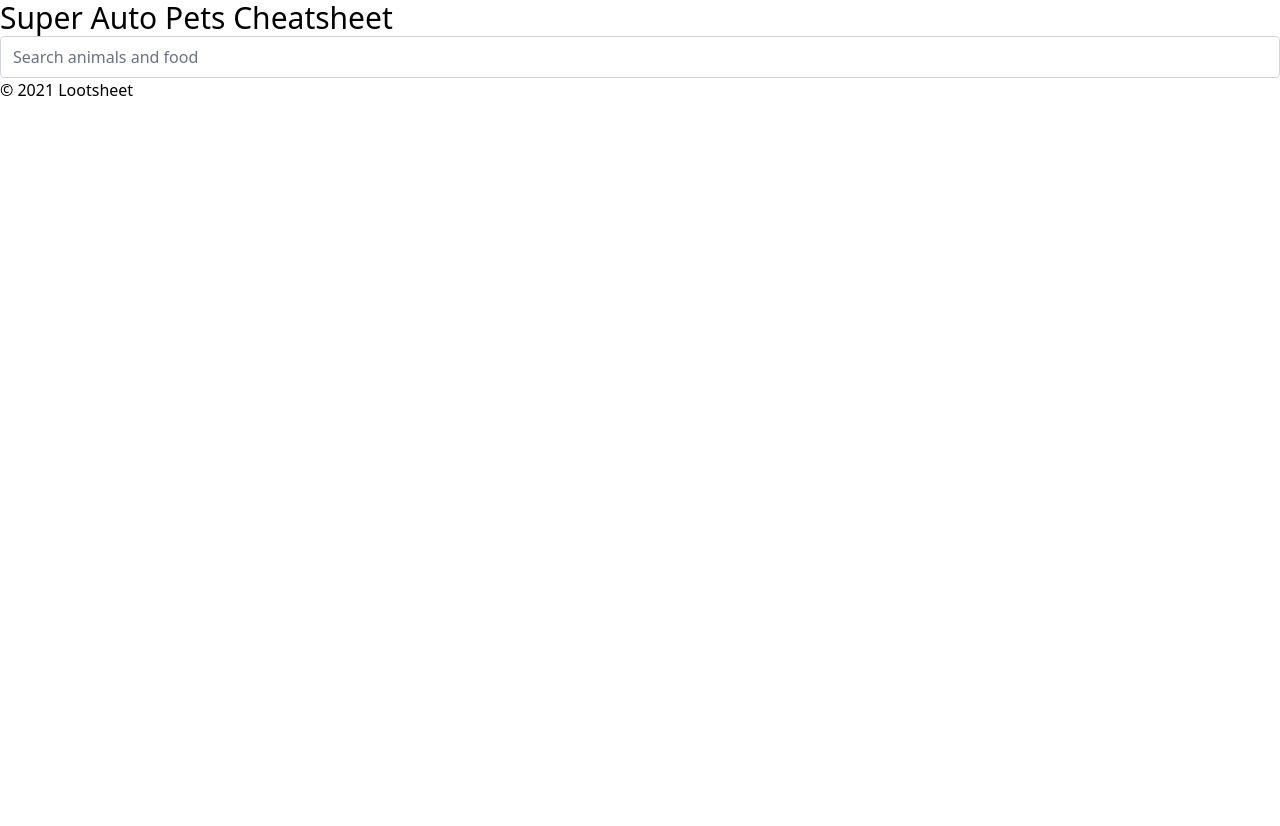
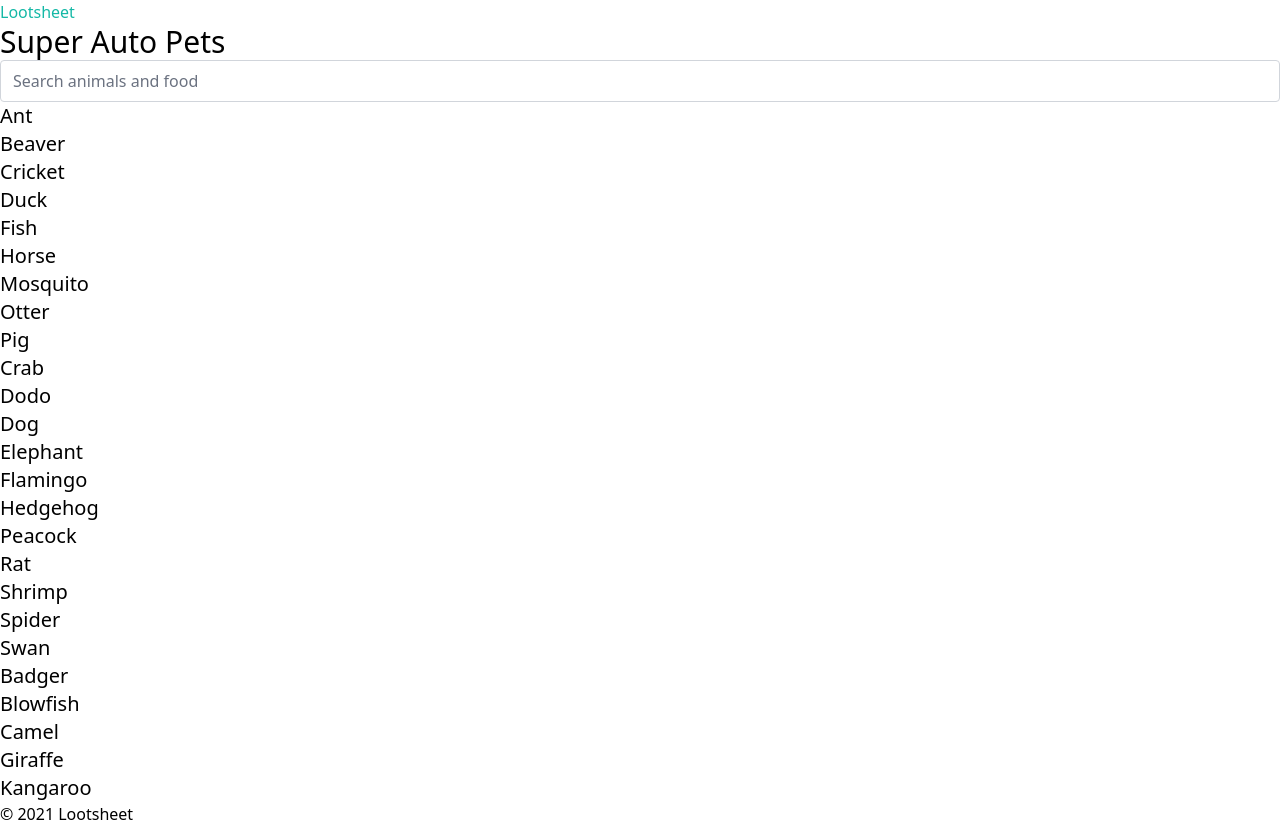
Before and after one commit to Soviut/super-auto-pets-cheatsheet, a Vue app: page / in a window 1280 px wide. Before the commit the page ends 800 px from the top, so only its background shows below. Built offline with nearby package versions, Linux system fonts and the light colour scheme.

Commit message:
searching

```diff
--- a/index.html
+++ b/index.html
@@ -4,7 +4,7 @@
     <meta charset="UTF-8" />
     <link rel="icon" href="/favicon.ico" />
     <meta name="viewport" content="width=device-width, initial-scale=1.0" />
-    <title>Vite App</title>
+    <title>SAP Cheatsheet</title>
   </head>
   <body>
     <div id="app"></div>
--- a/package.json
+++ b/package.json
@@ -33,7 +33,6 @@
     "ts-jest": "^27.0.7",
     "typescript": "^4.4.4",
     "vite": "^2.6.4",
-    "vite-plugin-yaml": "^1.0.5",
     "vue-eslint-parser": "^8.0.0",
     "vue-tsc": "^0.3.0",
     "vue3-jest": "^27.0.0-alpha.2"
--- a/src/App.vue
+++ b/src/App.vue
@@ -1,7 +1,9 @@
 <template>
   <div>
     <header>
-      <h1>Super Auto Pets Cheatsheet</h1>
+      <router-link :to="{ name: 'home' }">
+        Lootsheet
+      </router-link>
     </header>
 
     <main>
--- /dev/null
+++ b/src/assets/data.json
@@ -0,0 +1,429 @@
+{
+  "animals": [
+    {
+      "name": "Ant",
+      "packs": [
+        0
+      ],
+      "tier": 1,
+      "attack": 2,
+      "health": 1,
+      "levels": [
+        "Faint: give a random friend +2/+1",
+        "Faint: give a random friend +4/+2",
+        "Faint: give a random friend +6/+3"
+      ],
+      "tags": [
+        "faint"
+      ]
+    },
+    {
+      "name": "Beaver",
+      "packs": [
+        0
+      ],
+      "tier": 1,
+      "attack": 2,
+      "health": 2,
+      "levels": [
+        "Sell: give 2 random friends +1 Health",
+        "Sell: give 2 random friends +1 Health",
+        "Sell: give 2 random friends +1 Health"
+      ],
+      "tags": [
+        "sell"
+      ]
+    },
+    {
+      "name": "Cricket",
+      "packs": [
+        0
+      ],
+      "tier": 1,
+      "attack": 1,
+      "health": 2,
+      "levels": [
+        "Faint: Summon a 1/1 Cricket",
+        "Faint: Summon a 2/2 Cricket",
+        "Faint: Summon a 3/3 Cricket"
+      ],
+      "tags": [
+        "faint"
+      ]
+    },
+    {
+      "name": "Duck",
+      "packs": [
+        0
+      ],
+      "tier": 1,
+      "attack": 1,
+      "health": 2,
+      "levels": [
+        "Sell: Give shop animals +1/+1",
+        "Sell: Give shop animals +2/+2",
+        "Sell: Give shop animals +3/+3"
+      ],
+      "tags": [
+        "sell"
+      ]
+    },
+    {
+      "name": "Fish",
+      "packs": [
+        0
+      ],
+      "tier": 1,
+      "attack": 2,
+      "health": 3,
+      "levels": [
+        "Level-up: Give all friends +1/+1",
+        "Level-up: Give all friends +2/+2",
+        "Level-up: Animal is already at max level"
+      ],
+      "tags": [
+        "level-up"
+      ]
+    },
+    {
+      "name": "Horse",
+      "packs": [
+        0
+      ],
+      "tier": 1,
+      "attack": 1,
+      "health": 1,
+      "levels": [
+        "Friend summoned: Give it +1 Attack until end of battle",
+        "Friend summoned: Give it +2 Attack until end of battle",
+        "Friend summoned: Give it +3 Attack until end of battle"
+      ],
+      "tags": [
+        "friend-summoned"
+      ]
+    },
+    {
+      "name": "Mosquito",
+      "packs": [
+        0
+      ],
+      "tier": 1,
+      "attack": 2,
+      "health": 2,
+      "levels": [
+        "Start of battle: Deal 1 damage to a random enemy",
+        "Start of battle: Deal 2 damage to a random enemy",
+        "Start of battle: Deal 3 damage to a random enemy"
+      ],
+      "tags": [
+        "start-of-battle"
+      ]
+    },
+    {
+      "name": "Otter",
+      "packs": [
+        0
+      ],
+      "tier": 1,
+      "attack": 1,
+      "health": 2,
+      "levels": [
+        "Buy: Give a random friend +1/+1",
+        "Buy: Give a random friend +2/+2",
+        "Buy: Give a random friend +3/+3"
+      ],
+      "tags": [
+        "buy"
+      ]
+    },
+    {
+      "name": "Pig",
+      "packs": [
+        0
+      ],
+      "tier": 1,
+      "attack": 2,
+      "health": 2,
+      "levels": [
+        "Sell: Gain an extra 1 gold",
+        "Sell: Gain an extra 2 gold",
+        "Sell: Gain an extra 3 gold"
+      ],
+      "tags": [
+        "sell"
+      ]
+    },
+    {
+      "name": "Crab",
+      "packs": [
+        0
+      ],
+      "tier": 2,
+      "attack": 3,
+      "health": 3,
+      "levels": [
+        "Start of battle: Copy Health from friend ahead",
+        "Start of battle: Copy Health from friend ahead",
+        "Start of battle: Copy Health from friend ahead"
+      ],
+      "tags": [
+        "start-of-battle"
+      ]
+    },
+    {
+      "name": "Dodo",
+      "packs": [
+        0
+      ],
+      "tier": 2,
+      "attack": 1,
+      "health": 3,
+      "levels": [
+        "Start of battle: Give attack to friend ahead",
+        "Start of battle: Give attack to 2 friends ahead",
+        "Start of battle: Give attack to 3 friends ahead"
+      ],
+      "tags": [
+        "start-of-battle"
+      ]
+    },
+    {
+      "name": "Dog",
+      "packs": [
+        0
+      ],
+      "tier": 2,
+      "attack": 2,
+      "health": 2,
+      "levels": [
+        "Friend summoned: Gain +1 Attack or +1 Health",
+        "Friend summoned: Gain +2 Attack or +2 Health",
+        "Friend summoned: Gain +3 Attack or +3 Health"
+      ],
+      "tags": [
+        "friend-summoned"
+      ]
+    },
+    {
+      "name": "Elephant",
+      "packs": [
+        0
+      ],
+      "tier": 2,
+      "attack": 3,
+      "health": 5,
+      "levels": [
+        "Before attack: Deal 1 damage to friend behind",
+        "Before attack: Deal 1 damage to 2 friends behind",
+        "Before attack: Deal 1 damage to 3 friends behind"
+      ],
+      "tags": [
+        "before-attack"
+      ]
+    },
+    {
+      "name": "Flamingo",
+      "packs": [
+        0
+      ],
+      "tier": 2,
+      "attack": 3,
+      "health": 1,
+      "levels": [
+        "Faint: give the two friends behind +1/+1",
+        "Faint: give the two friends behind +2/+2",
+        "Faint: give the two friends behind +3/+3"
+      ],
+      "tags": [
+        "faint"
+      ]
+    },
+    {
+      "name": "Hedgehog",
+      "packs": [
+        0
+      ],
+      "tier": 2,
+      "attack": 3,
+      "health": 2,
+      "levels": [
+        "Faint: Deal 2 damage to all",
+        "Faint: Deal 4 damage to all",
+        "Faint: Deal 6 damage to all"
+      ],
+      "tags": [
+        "faint"
+      ]
+    },
+    {
+      "name": "Peacock",
+      "packs": [
+        0
+      ],
+      "tier": 2,
+      "attack": 1,
+      "health": 5,
+      "levels": [
+        "Hurt: Gain +2 Attack",
+        "Hurt: Gain +4 Attack",
+        "Hurt: Gain +6 Attack"
+      ],
+      "tags": [
+        "hurt"
+      ]
+    },
+    {
+      "name": "Rat",
+      "packs": [
+        0
+      ],
+      "tier": 2,
+      "attack": 4,
+      "health": 5,
+      "levels": [
+        "Faint: Summon one 1/1 Dirty Rat for the opponent that betrays him",
+        "Faint: Summon one 1/1 Dirty Rat for the opponent that betrays him",
+        "Faint: Summon one 1/1 Dirty Rat for the opponent that betrays him"
+      ],
+      "tags": [
+        "faint"
+      ]
+    },
+    {
+      "name": "Shrimp",
+      "packs": [
+        0
+      ],
+      "tier": 2,
+      "attack": 2,
+      "health": 1,
+      "levels": [
+        "Friend sold: Give a random friend +1 Health",
+        "Friend sold: Give a random friend +2 Health",
+        "Friend sold: Give a random friend +3 Health"
+      ],
+      "tags": [
+        "friend-sold"
+      ]
+    },
+    {
+      "name": "Spider",
+      "packs": [
+        0
+      ],
+      "tier": 2,
+      "attack": 2,
+      "health": 2,
+      "levels": [
+        "Faint: Summon one tier 3 animal as a 2/2",
+        "Faint: Summon one tier 3 animal as a 4/4",
+        "Faint: Summon one tier 3 animal as a 6/6"
+      ],
+      "tags": [
+        "faint"
+      ]
+    },
+    {
+      "name": "Swan",
+      "packs": [
+        0
+      ],
+      "tier": 2,
+      "attack": 3,
+      "health": 4,
+      "levels": [
+        "Start of turn: Gain 1 gold",
+        "Start of turn: Gain 2 gold",
+        "Start of turn: Gain 3 gold"
+      ],
+      "tags": [
+        "start-of-turn"
+      ]
+    },
+    {
+      "name": "Badger",
+      "packs": [
+        0
+      ],
+      "tier": 3,
+      "attack": 5,
+      "health": 4,
+      "levels": [
+        "Faint: Deal attack damage to adjacent animals",
+        "Faint: Deal attack damage to adjacent animals",
+        "Faint: Deal attack damage to adjacent animals"
+      ],
+      "tags": [
+        "faint"
+      ]
+    },
+    {
+      "name": "Blowfish",
+      "packs": [
+        0
+      ],
+      "tier": 3,
+      "attack": 3,
+      "health": 5,
+      "levels": [
+        "Hurt: Deal 2 damage to a random enemy",
+        "Hurt: Deal 4 damage to a random enemy",
+        "Hurt: Deal 6 damage to a random enemy"
+      ],
+      "tags": [
+        "hurt"
+      ]
+    },
+    {
+      "name": "Camel",
+      "packs": [
+        0
+      ],
+      "tier": 3,
+      "attack": 2,
+      "health": 5,
+      "levels": [
+        "Hurt: Give friend behind +1/+2",
+        "Hurt: Give friend behind +2/+4",
+        "Hurt: Give friend behind +3/+6"
+      ],
+      "tags": [
+        "hurt"
+      ]
+    },
+    {
+      "name": "Giraffe",
+      "packs": [
+        0
+      ],
+      "tier": 3,
+      "attack": 1,
+      "health": 3,
+      "levels": [
+        "End turn: Give friend ahead +1/+1",
+        "End turn: Give 2 friends ahead +1/+1",
+        "End turn: Give 3 friends ahead +1/+1"
+      ],
+      "tags": [
+        "end-turn"
+      ]
+    },
+    {
+      "name": "Kangaroo",
+      "packs": [
+        0
+      ],
+      "tier": 3,
+      "attack": 2,
+      "health": 3,
+      "levels": [
+        "Friend ahead attacks: Gain +2/+2",
+        "Friend ahead attacks: Gain +4/+4",
+        "Friend ahead attacks: Gain +6/+6"
+      ],
+      "tags": [
+        "friend-ahead-attacks"
+      ]
+    }
+  ]
+}
--- a/src/assets/data.yml
+++ b/src/assets/data.yml
@@ -1,3 +1,4 @@
+---
 animals:
   - name: Ant
     packs:
--- a/src/pages/Index.vue
+++ b/src/pages/Index.vue
@@ -1,10 +1,54 @@
+<script setup lang="ts">
+import { computed, ref } from 'vue'
+import data from '@/assets/data.json'
+
+const term = ref('')
+
+const normalizedTerm = computed(() => term.value.trim().toLowerCase())
+
+// TODO: move to types
+interface Animal {
+  name: string
+  packs: number[]
+  tier: number
+  attack: number
+  health: number
+  levels: string[]
+  tags: string[]
+}
+
+const filteredAnimals = computed(() => {
+  return (data.animals as Animal[]).reduce<Animal[]>((acc, curr) => {
+    return [
+      ...acc,
+      ...(curr.name.toLowerCase().includes(normalizedTerm.value) ? [curr] : []),
+    ]
+  }, [])
+})
+</script>
+
 <template>
   <div class="container mx-auto">
+    <header>
+      <h1>Super Auto Pets</h1>
+    </header>
+
     <form>
-      <label for="search" class="sr-only">
-        Search animals and food
-      </label>
-      <input id="search" type="search" placeholder="Search animals and food" />
+      <label for="search" class="sr-only"> Search animals and food </label>
+      <input
+        id="search"
+        type="search"
+        placeholder="Search animals and food"
+        v-model="term"
+      />
     </form>
+
+    <ul>
+      <li v-for="animal in filteredAnimals" :key="animal.name">
+        <h3>
+          {{ animal.name }}
+        </h3>
+      </li>
+    </ul>
   </div>
 </template>
--- a/vite.config.ts
+++ b/vite.config.ts
@@ -1,13 +1,11 @@
 import { defineConfig } from 'vite'
 import vue from '@vitejs/plugin-vue'
-import yaml from 'vite-plugin-yaml'
 import path from 'path'
 
 // https://vitejs.dev/config/
 export default defineConfig({
   plugins: [
     vue(),
-    yaml,
   ],
   resolve: {
     alias: {
```
Also changed, not shown: 1 other file (tests, documents, lock files or other folders).
